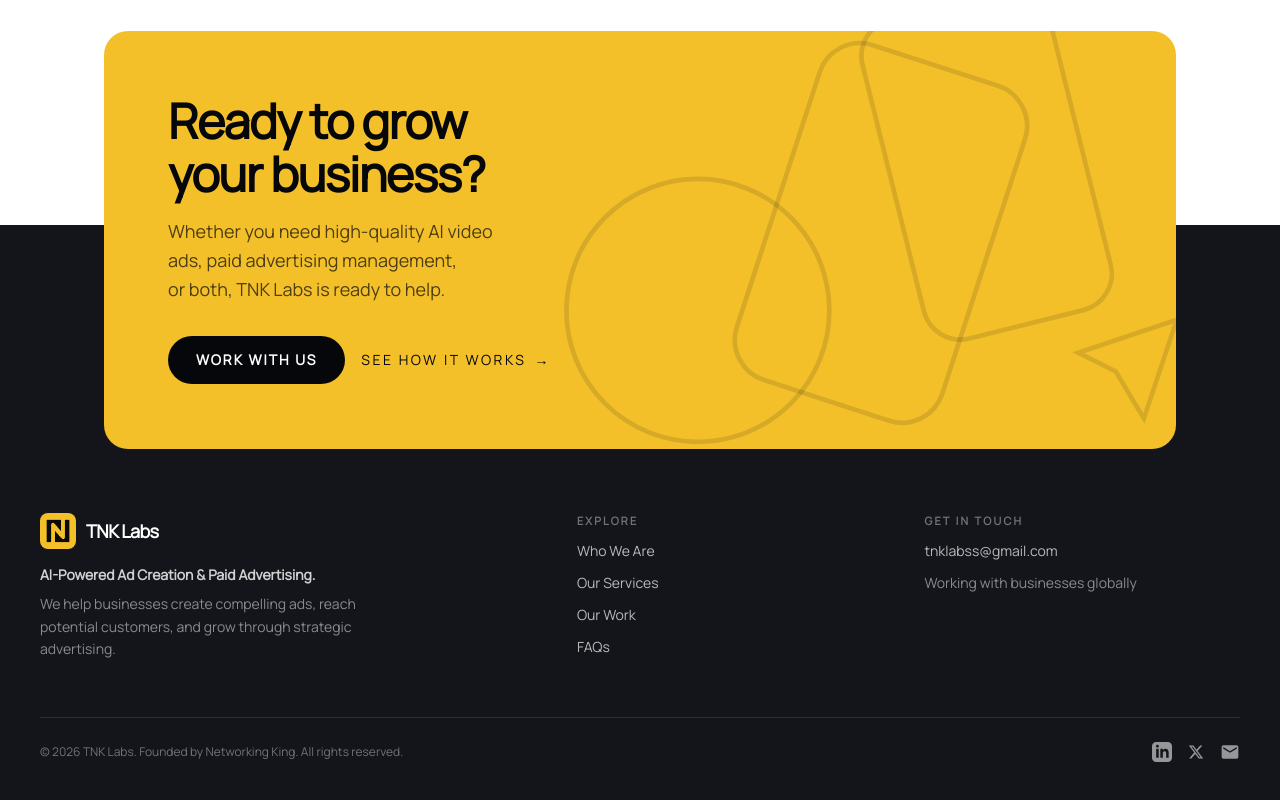
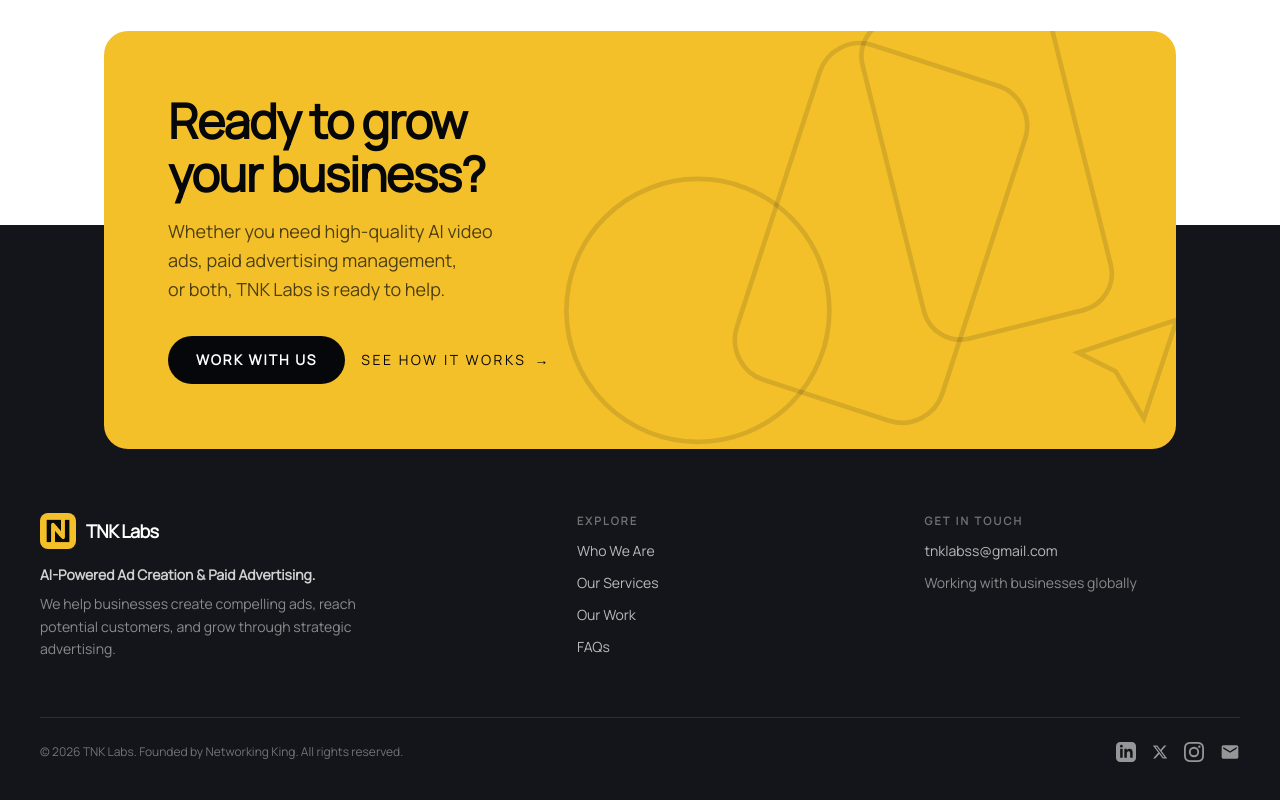
Before and after one commit to successdanesy/tnk_landing, a React (Vite) app: page / in a window 1280 px wide. Shown: the part 7116-7916 px from the top of the page. Built offline with nearby package versions, Linux system fonts and the light colour scheme.

Commit message:
Add Instagram link to footer for enhanced social media presence

```diff
--- a/src/components/Footer.tsx
+++ b/src/components/Footer.tsx
@@ -96,6 +96,17 @@ export function Footer() {
               </svg>
             </a>
             <a
+              href="https://www.instagram.com/tnklabs/"
+              target="_blank"
+              rel="noopener noreferrer"
+              aria-label="Instagram"
+              className="text-white/55 transition-colors hover:text-white"
+            >
+              <svg viewBox="0 0 24 24" fill="currentColor" className="h-5 w-5">
+                <path d="M12 2.163c3.204 0 3.584.012 4.85.07 1.17.054 1.805.249 2.227.413.56.218.96.478 1.38.898.42.42.68.82.898 1.38.164.422.36 1.057.413 2.227.058 1.266.07 1.646.07 4.85s-.012 3.584-.07 4.85c-.054 1.17-.249 1.805-.413 2.227-.218.56-.478.96-.898 1.38-.42.42-.82.68-1.38.898-.422.164-1.057.36-2.227.413-1.266.058-1.646.07-4.85.07s-3.584-.012-4.85-.07c-1.17-.054-1.805-.249-2.227-.413a3.71 3.71 0 0 1-1.38-.898 3.71 3.71 0 0 1-.898-1.38c-.164-.422-.36-1.057-.413-2.227-.058-1.266-.07-1.646-.07-4.85s.012-3.584.07-4.85c.054-1.17.249-1.805.413-2.227.218-.56.478-.96.898-1.38.42-.42.82-.68 1.38-.898.422-.164 1.057-.36 2.227-.413 1.266-.058 1.646-.07 4.85-.07zM12 0C8.741 0 8.333.014 7.053.072 5.775.13 4.902.333 4.14.63a5.88 5.88 0 0 0-2.126 1.384A5.88 5.88 0 0 0 .63 4.14C.333 4.902.13 5.775.072 7.053.014 8.333 0 8.741 0 12s.014 3.667.072 4.947c.058 1.278.261 2.15.558 2.913a5.88 5.88 0 0 0 1.384 2.126A5.88 5.88 0 0 0 4.14 23.37c.763.297 1.635.5 2.913.558C8.333 23.986 8.741 24 12 24s3.667-.014 4.947-.072c1.278-.058 2.15-.261 2.913-.558a5.88 5.88 0 0 0 2.126-1.384 5.88 5.88 0 0 0 1.384-2.126c.297-.763.5-1.635.558-2.913.058-1.28.072-1.688.072-4.947s-.014-3.667-.072-4.947c-.058-1.278-.261-2.15-.558-2.913a5.88 5.88 0 0 0-1.384-2.126A5.88 5.88 0 0 0 19.86.63C19.097.333 18.225.13 16.947.072 15.667.014 15.259 0 12 0zm0 5.838a6.162 6.162 0 1 0 0 12.324 6.162 6.162 0 0 0 0-12.324zM12 16a4 4 0 1 1 0-8 4 4 0 0 1 0 8zm6.406-11.845a1.44 1.44 0 1 0 0 2.881 1.44 1.44 0 0 0 0-2.881z"/>
+              </svg>
+            </a>
+            <a
               href="mailto:tnklabss@gmail.com"
               aria-label="Email"
               className="text-white/55 transition-colors hover:text-white"
```
